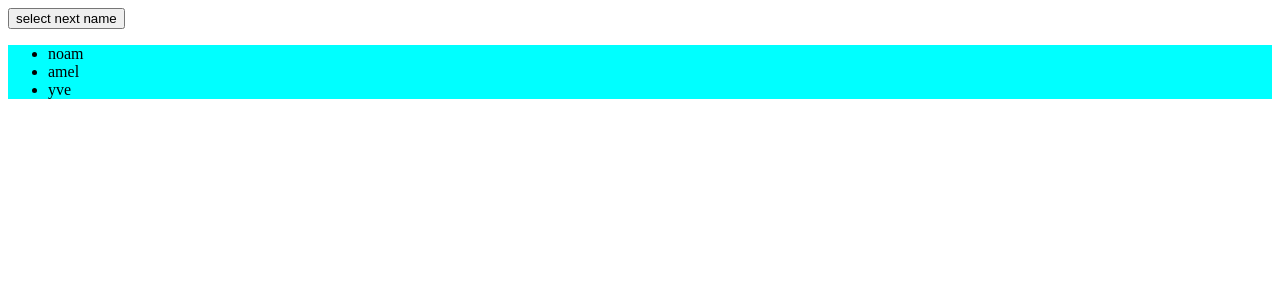
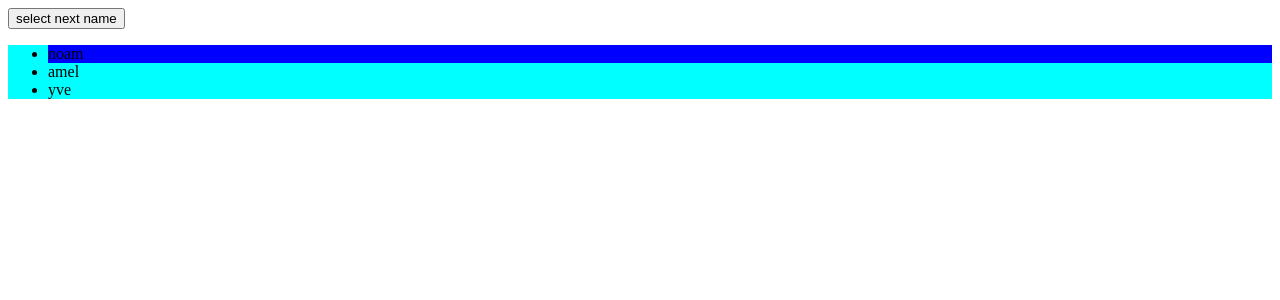
Before and after one commit to yve-n/React, a React (Create React App) app: page / in a window 1280 px wide. Shown: the top 300 px of the page. Built offline with nearby package versions, Linux system fonts and the light colour scheme.

Commit message:
tp color

```diff
--- a/src/app.jsx
+++ b/src/app.jsx
@@ -3,12 +3,29 @@ import { useState } from "react";
 const App = () => {
     const names =['noam', 'amel','yve'];
 
+
+    let [currentActive, setCurrentActive] = useState(0);
+    const ChangeColor = () =>{
+        if(currentActive === names.length - 1){
+            setCurrentActive(0);
+            return;
+        }
+        setCurrentActive(currentActive + 1);
+
+    }
+
+
+
 return (
     <>
-        <button>select next name</button>
-       <ul style={{backgroundColor: 'aqua'}}>
-           {names.map((name,index) =><li key={index}>{name}</li>)}
+        <button onClick={ChangeColor}>select next name</button>
+       <ul style={{backgroundColor:'aqua'}}>
+           {names.map((name,index) =><li
+           style ={{backgroundColor :currentActive ===index ?'blue' : "transparent"}}
+           key={index} >{name}</li>)}
        </ul>
+
+
     </>
 )
 
```
